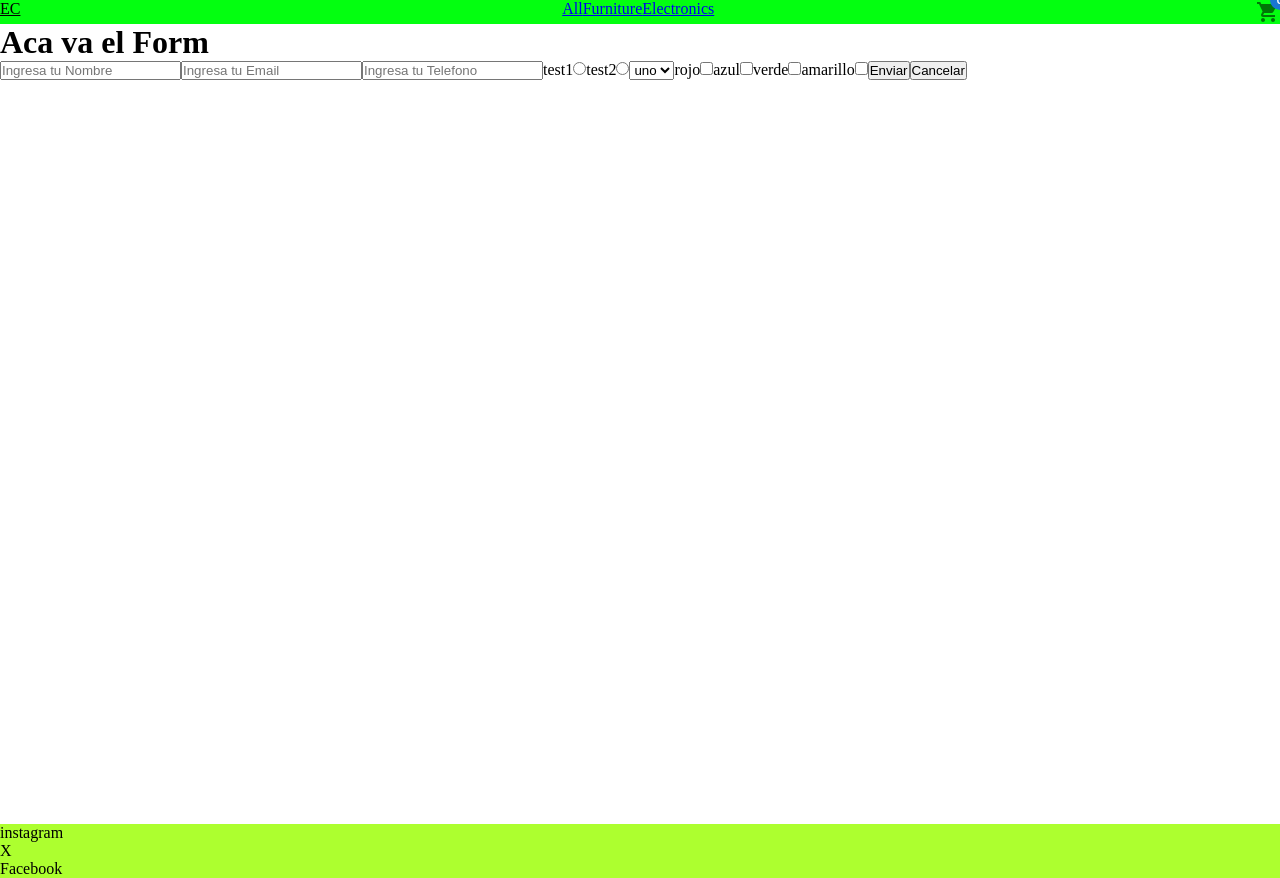
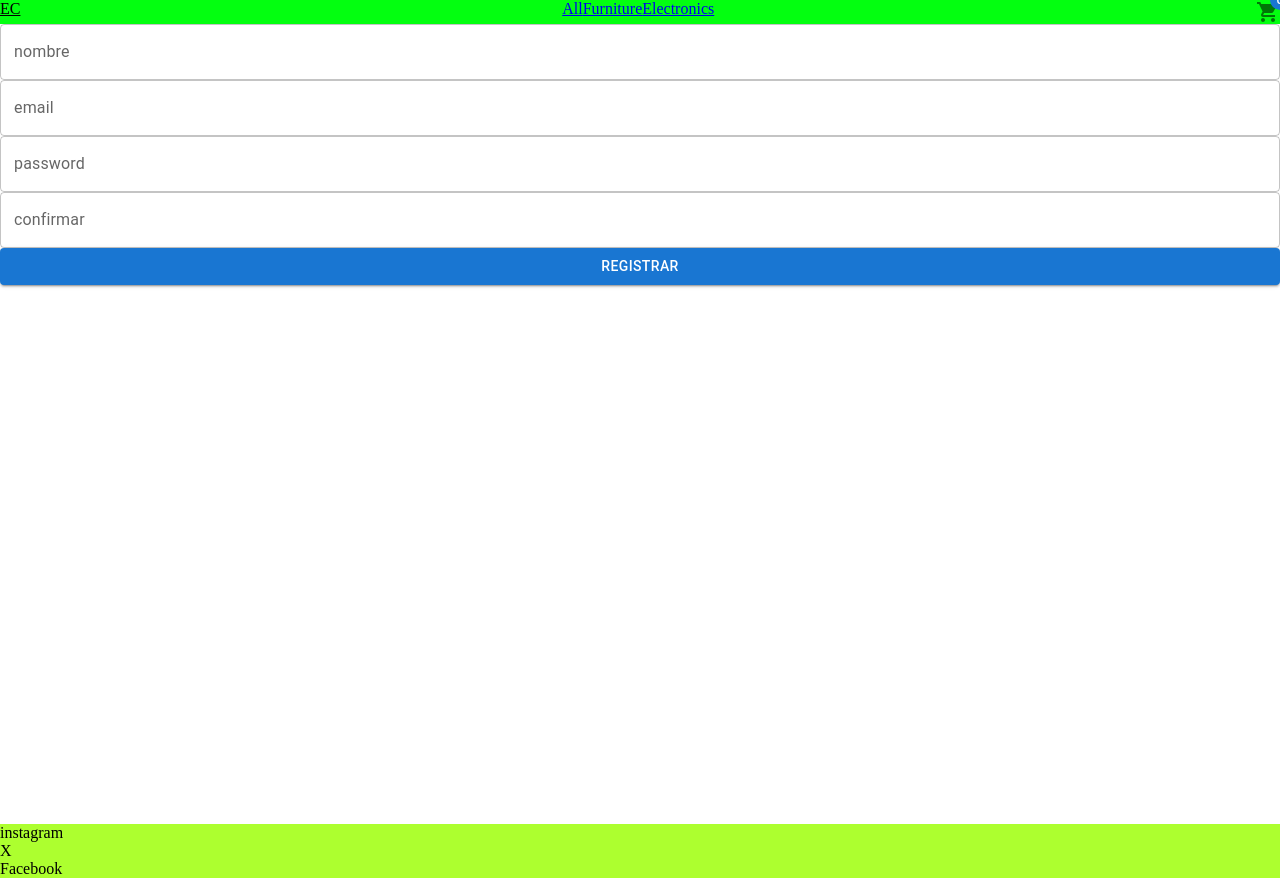
Before and after one commit to dolianaleal/react_1, a React (Vite) app: page /checkout in a window 1280 px wide. Built offline with nearby package versions, Linux system fonts and the light colour scheme.

Commit message:
Formik and Yup

```diff
--- a/package.json
+++ b/package.json
@@ -16,12 +16,14 @@
     "@mui/icons-material": "^5.16.0",
     "@mui/material": "^5.16.6",
     "cloudinary": "^2.2.0",
+    "formik": "^2.4.6",
     "react": "^18.2.0",
     "react-dom": "^18.2.0",
     "react-icons": "^5.2.1",
     "react-router-dom": "^6.25.1",
     "react-spinners": "^0.14.1",
-    "sweetalert2": "^11.12.4"
+    "sweetalert2": "^11.12.4",
+    "yup": "^1.4.0"
   },
   "devDependencies": {
     "@types/react": "^18.2.66",
--- a/src/App.jsx
+++ b/src/App.jsx
@@ -6,6 +6,7 @@ import ItemDetailContainer from "./pag/itemDetailContainer/ItemDetailContainer";
 import Layout from "./components/layout/Layout";
 import Checkout from "./pag/checkout/Checkout";
 import CartContextProvider from "./context/CartContext";
+import CheckoutFormik from "./pag/checkoutFormik/CheckoutFormik";
 
 function App() {
   return (
@@ -17,7 +18,7 @@ function App() {
             <Route path="/category/:name" element={<ItemListContainer />} />
             <Route path="/cart" element={<Cart />} />
             <Route path="/itemDetail/:id" element={<ItemDetailContainer />} />
-            <Route path="/checkout" element={<Checkout />} />
+            <Route path="/checkout" element={<CheckoutFormik />} />
           </Route>
 
           <Route path="*" element={<h1> 404 Not found</h1>} />
--- a/src/components/cartWidget/CartWidget.jsx
+++ b/src/components/cartWidget/CartWidget.jsx
@@ -5,12 +5,12 @@ import { useContext } from "react";
 import { CartContext } from "../../context/CartContext";
 
 const CartWidget = (x) => {
-  const { cart } = useContext(CartContext);
-  console.log(x);
+  const { getTotalItems } = useContext(CartContext);
+  let total = getTotalItems();
 
   return (
     <Link to="/cart">
-      <Badge badgeContent={cart.length} color="primary" showZero={true}>
+      <Badge badgeContent={total} color="primary" showZero={true}>
         <ShoppingCartIcon color="action" />
       </Badge>
     </Link>
--- a/src/context/CartContext.jsx
+++ b/src/context/CartContext.jsx
@@ -56,6 +56,13 @@ const CartContextProvider = ({ children }) => {
     return total;
   };
 
+  const getTotalItems = () => {
+    let total = cart.reduce((acc, elemento) => {
+      return acc + elemento.quantity;
+    }, 0); //remindeeeeer: callback
+    return total;
+  };
+
   let data = {
     cart,
     addToCart,
@@ -63,6 +70,7 @@ const CartContextProvider = ({ children }) => {
     deleteProduct,
     getQuantityById,
     getTotalPrice,
+    getTotalItems,
   }; //las funciones deben pasar por el value
 
   return <CartContext.Provider value={data}>{children}</CartContext.Provider>;
--- a/src/pag/Cart/Cart.jsx
+++ b/src/pag/Cart/Cart.jsx
@@ -2,11 +2,30 @@ import { Button } from "@mui/material";
 import { useContext } from "react";
 import { Link } from "react-router-dom";
 import { CartContext } from "../../context/CartContext";
+import Swal from "sweetalert2";
 
 const Cart = () => {
   const { cart, clearCart, deleteProduct, getTotalPrice } =
     useContext(CartContext);
-  let total = getTotalPrice();
+  let total = getTotalPrice(); // numero
+
+  const handleDelete = (id) => {
+    Swal.fire({
+      title: "Seguro quieres eliminar?",
+      showDenyButton: true,
+      showCancelButton: false,
+      confirmButtonText: "si, eliminar",
+      denyButtonText: `no, no eliminar`,
+    }).then((result) => {
+      if (result.isConfirmed) {
+        Swal.fire("Eliminado", "", "success");
+        deleteProduct(id);
+      } else if (result.isDenied) {
+        Swal.fire("No se elimino", "", "info");
+      }
+    });
+  };
+
   return (
     <div>
       {cart.map((elemento) => {
@@ -20,7 +39,7 @@ const Cart = () => {
             <h2>{elemento.price}</h2>
             <Button
               variant="contained"
-              onClick={() => deleteProduct(elemento.id)}
+              onClick={() => handleDelete(elemento.id)}
             >
               Eliminar
             </Button>
@@ -28,11 +47,22 @@ const Cart = () => {
         );
       })}
 
-      <h2>El total a pagar es {total}</h2>
+      <h2 className={cart.length > 0 ? "title" : "ocultar"}>
+        El total a pagar es {total}
+      </h2>
+      {cart.length > 0 && (
+        <Button onClick={clearCart}> Limpiar Carrito </Button>
+      )}
 
-      <Button onClick={clearCart}> Limpiar Carrito </Button>
       <Link to="/checkout">
-        <Button variant="contained">Finalizar compra</Button>
+        <Button
+          variant="contained"
+          style={{
+            backgroundColor: cart.length > 0 ? "blue" : "red",
+          }}
+        >
+          Finalizar compra
+        </Button>
       </Link>
     </div>
   );
--- a/src/pag/checkout/Checkout.jsx
+++ b/src/pag/checkout/Checkout.jsx
@@ -1,9 +1,5 @@
-import { useState } from "react";
-
 //un estado para manejar inputs
 const Checkout = () => {
-  const [user, setUser] = useState({ nombre: "", email: "", telefono: "" });
-
   {
     /* const [obj, setObj] = useState(""); */
   }
--- /dev/null
+++ b/src/pag/checkoutFormik/CheckoutFormik.jsx
@@ -0,0 +1,58 @@
+import { TextField, Button } from "@mui/material";
+import { useFormik } from "formik";
+
+const CheckoutFormik = () => {
+  const { handleSubmit, handleChange, values } = useFormik({
+    initialValues: { nombre: "", email: "", password: "", confirmar: "" },
+    onSubmit: (data) => {
+      console.log(data);
+    },
+  });
+  console.log(values);
+  return (
+    <form
+      onSubmit={(handleSubmit, handleChange, values)}
+      style={{
+        margin: "50 px",
+        display: "flex",
+        flexDirection: "column",
+        width: "50 px",
+        gap: "20 px",
+      }}
+    >
+      <TextField
+        variant="outlined"
+        type="text"
+        label="nombre"
+        name="nombre"
+        onChange={handleChange}
+      />
+      <TextField
+        variant="outlined"
+        type="text"
+        label="email"
+        name="email"
+        onChange={handleChange}
+      />
+      <TextField
+        variant="outlined"
+        type="text"
+        label="password"
+        name="password"
+        onChange={handleChange}
+      />
+      <TextField
+        variant="outlined"
+        type="text"
+        label="confirmar"
+        name="confirmar"
+        onChange={handleChange}
+      />
+      <Button type="submit" variant="contained">
+        Registrar
+      </Button>
+    </form>
+  );
+};
+
+export default CheckoutFormik;
--- a/src/pag/itemDetailContainer/ItemDetailContainer.jsx
+++ b/src/pag/itemDetailContainer/ItemDetailContainer.jsx
@@ -3,6 +3,7 @@ import ItemDetail from "./ItemDetail";
 import { products } from "../../products";
 import { useParams } from "react-router-dom";
 import { CartContext } from "../../context/CartContext";
+import Swal from "sweetalert2";
 
 const ItemDetailContainer = () => {
   const { addToCart, getQuantityById } = useContext(CartContext); //missing gqbi
@@ -23,9 +24,15 @@ const ItemDetailContainer = () => {
   const onAdd = (quantity) => {
     //inf del producto
     //unidades en stock
-
     let objetoFinal = { ...item, quantity: quantity };
     addToCart(objetoFinal);
+    Swal.fire({
+      position: "center",
+      icon: "success",
+      title: "Producto Agregado!",
+      showConfirmButton: true,
+      timer: 1500,
+    });
   };
 
   return <ItemDetail item={item} onAdd={onAdd} initial={initial} />;
--- a/src/pag/itemListContainer/ItemListContainer.jsx
+++ b/src/pag/itemListContainer/ItemListContainer.jsx
@@ -2,6 +2,7 @@ import ItemList from "./ItemList";
 import { products } from "../../products";
 import { useState, useEffect } from "react";
 import { useParams } from "react-router-dom";
+import { PacmanLoader } from "react-spinners";
 
 const ItemListContainer = () => {
   // una peticion que me traiga los productos del backend
@@ -16,7 +17,9 @@ const ItemListContainer = () => {
         (product) => products.category === name
       );
       if (x) {
-        resolve(name ? arrayFiltered : products);
+        setTimeout(() => {
+          resolve(name ? arrayFiltered : products);
+        }, 1000);
       } else {
         reject({ message: "error", codigo: "404" });
       }
@@ -32,6 +35,10 @@ const ItemListContainer = () => {
       });
   }, [name]);
 
+  if (items.length === 0) {
+    return <PacmanLoader />; //revisar siempre que props recibe una lib -------revisar skeleton
+  }
+
   return <ItemList items={items} />;
 };
 
```
Also changed, not shown: 1 other file (tests, documents, lock files or other folders).
